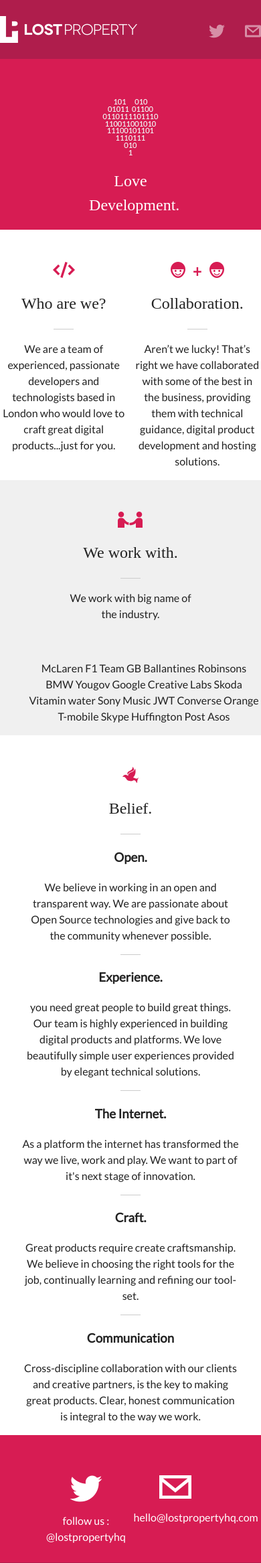
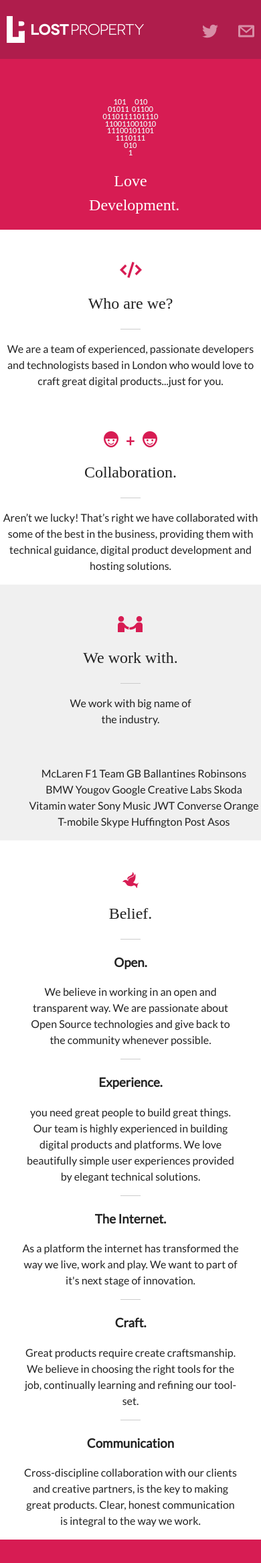
Before and after one commit to lostproperty/LostProperty.github.io, a Flask app: page / in a window 390 px wide. Shown: the top 2334 px of the page at 67% size. Run offline with Flask 2, Linux system fonts and the light colour scheme; some libraries are stand-ins or nearby versions; some web fonts are replaced.

Commit message:
Make site responsive

```diff
--- a/lostproperty/static/css/main.css
+++ b/lostproperty/static/css/main.css
@@ -234,7 +234,8 @@ body {
 header[role="banner"] {
   background: none repeat scroll 0 0 #af1d4c;
   height: 88px;
-  width: 100%; }
+  width: 100%;
+  padding: 0 10px; }
   header[role="banner"] .header-container {
     *zoom: 1;
     max-width: 960px;
@@ -342,23 +343,43 @@ footer {
   .intro-container:after {
     clear: both; }
   .intro-container .who-are-we {
+    padding-top: 45px;
+    text-align: center; }
+    @media screen and (max-width: 767px) {
+      .intro-container .who-are-we {
+        display: block;
+        float: left;
+        margin-right: 7.42297%;
+        width: 100%; }
+        .intro-container .who-are-we:last-child {
+          margin-right: 0; } }
+    @media screen and (min-width: 768px) {
+      .intro-container .who-are-we {
         display: block;
         float: left;
         margin-right: 2.35765%;
-    width: 48.82117%;
+        width: 48.82117%; }
+        .intro-container .who-are-we:last-child {
+          margin-right: 0; } }
+  .intro-container .collaboration {
     padding-top: 45px;
     text-align: center; }
-    .intro-container .who-are-we:last-child {
-      margin-right: 0; }
+    @media screen and (max-width: 767px) {
+      .intro-container .collaboration {
+        display: block;
+        float: left;
+        margin-right: 7.42297%;
+        width: 100%; }
+        .intro-container .collaboration:last-child {
+          margin-right: 0; } }
+    @media screen and (min-width: 768px) {
       .intro-container .collaboration {
         display: block;
         float: left;
         margin-right: 2.35765%;
-    width: 48.82117%;
-    padding-top: 45px;
-    text-align: center; }
+        width: 48.82117%; }
         .intro-container .collaboration:last-child {
-      margin-right: 0; }
+          margin-right: 0; } }
 
 .work-container {
   *zoom: 1;
@@ -438,14 +459,24 @@ footer {
     clear: both; }
   .contact-container .twitter-contact {
     padding-top: 60px;
+    text-align: center; }
+    @media screen and (max-width: 767px) {
+      .contact-container .twitter-contact {
+        display: block;
+        float: left;
+        margin-right: 7.42297%;
+        width: 100%; }
+        .contact-container .twitter-contact:last-child {
+          margin-right: 0; } }
+    @media screen and (min-width: 768px) {
+      .contact-container .twitter-contact {
         display: block;
         float: left;
         margin-right: 2.35765%;
         width: 31.76157%;
-    margin-left: 17.05961%;
-    text-align: center; }
+        margin-left: 17.05961%; }
         .contact-container .twitter-contact:last-child {
-      margin-right: 0; }
+          margin-right: 0; } }
   .contact-container .mail-contact {
     padding-top: 60px;
     display: block;
@@ -453,6 +484,22 @@ footer {
     margin-right: 2.35765%;
     width: 31.76157%;
     text-align: center; }
+    @media screen and (max-width: 767px) {
+      .contact-container .mail-contact {
+        display: block;
+        float: left;
+        margin-right: 7.42297%;
+        width: 100%; }
+        .contact-container .mail-contact:last-child {
+          margin-right: 0; } }
+    @media screen and (min-width: 768px) {
+      .contact-container .mail-contact {
+        display: block;
+        float: left;
+        margin-right: 2.35765%;
+        width: 31.76157%; }
+        .contact-container .mail-contact:last-child {
+          margin-right: 0; } }
     .contact-container .mail-contact:last-child {
       margin-right: 0; }
 
--- a/lostproperty/static/sass/_grid-settings.scss
+++ b/lostproperty/static/sass/_grid-settings.scss
@@ -7,5 +7,6 @@
 $max-width: 960px;
 
 // Define your breakpoints
-//$mobile: new-breakpoint(max-width 480px 4);
+$desktop: new-breakpoint(min-width 768px);
+$mobile: new-breakpoint(max-width 767px 4);
 //$tablet: new-breakpoint(max-width 768px 8);
--- a/lostproperty/static/sass/main.scss
+++ b/lostproperty/static/sass/main.scss
@@ -40,7 +40,7 @@ header[role="banner"] {
     background: none repeat scroll 0 0 $dark_magento;
     height: 88px;
     width: 100%;
-
+    padding: 0 10px;
     .header-container {
     	 @include outer-container;
 
@@ -132,12 +132,24 @@ footer {
 .intro-container{
 	 @include outer-container;
 	 .who-are-we{
-		 @include span-columns(6);
+	     @include breakpoint($mobile) {
+		    @include span-columns(4);
+		  }
+		  @include breakpoint($desktop) {
+		    @include span-columns(6);
+		  }
+
 		 padding-top:45px;
 		 text-align:center;
 	 }
 	 .collaboration{
-		 @include span-columns(6);
+	     @include breakpoint($mobile) {
+		    @include span-columns(4);
+		  }
+		  @include breakpoint($desktop) {
+		    @include span-columns(6);
+		  }
+
 		 padding-top:45px;
 		 text-align:center;
 	 }
@@ -182,11 +194,25 @@ footer {
 	 @include outer-container;
 	 .twitter-contact {
 	     padding-top:60px;
-		 @include span-columns(4);
-		 @include shift(2);
+	     @include breakpoint($mobile) {
+		    @include span-columns(4);
+		  }
+		  @include breakpoint($desktop) {
+		    @include span-columns(4);
+		    @include shift(2);
+		  }
+
+
 		 text-align:center;
 	 }
 	  .mail-contact {
+	  	  @include breakpoint($mobile) {
+		    @include span-columns(4);
+		  }
+		  @include breakpoint($desktop) {
+		    @include span-columns(4);
+		  }
+
 	     padding-top:60px;
 		 @include span-columns(4);
 		 text-align:center;
```
Also changed, not shown: lostproperty/build/static/css/main.css (+58 -11 lines), 2 other files. Lines whose indentation alone changed are shown as unchanged.
